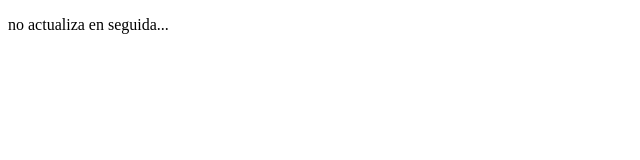
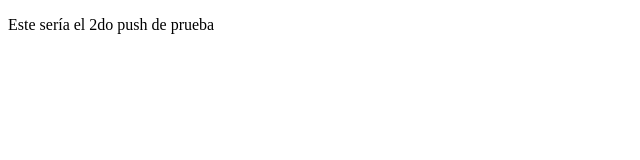
Before and after one commit to leonidassara/Prework, a plain HTML site: page index.html in a window 1280 px wide. Shown: the full height of the page, 0-640 px from the left. Drawn offline with Linux system fonts and the light colour scheme.

Commit message:
este seria el 2do push de prueba

```diff
--- a/index.html
+++ b/index.html
@@ -7,6 +7,6 @@
     <title>Hola mundo</title>
 </head>
 <body>
-    <p>no actualiza en seguida...</p>
+    <p>Este sería el 2do push de prueba</p>
 </body>
 </html>
```
